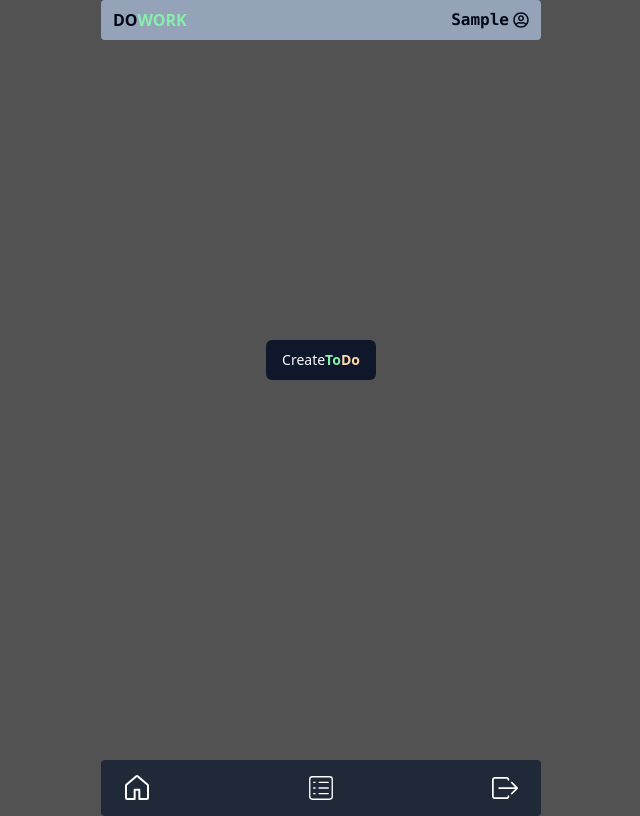
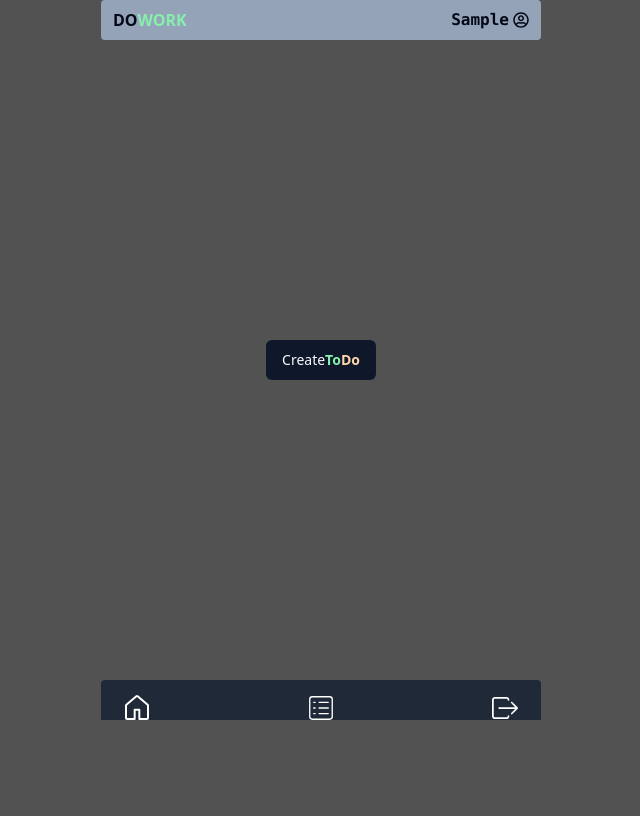
Before and after one commit to adaniket/todofrontEnd, a React (Vite) app: page /dashboard in a window 1280 px wide. Shown: the whole page, without its empty margins (314-954 px from the left). Built offline with nearby package versions, Linux system fonts and the light colour scheme; sample sign-in values are in the browser's storage.

Commit message:
css change

```diff
--- a/src/Global.css
+++ b/src/Global.css
@@ -13,7 +13,7 @@
     /* @apply border border-cyan-500; */
     max-width: 440px;
     position: relative;
-    min-height: 100vh;
+    max-height: 90vh;
     overflow: hidden;
   }
 
@@ -24,7 +24,7 @@
 
   .content-wrapper {
     width: inherit;
-    height: 90vh;
+    height: 80vh;
     overflow-y: scroll;
   }
   .avatar-holder {
--- a/src/index.css
+++ b/src/index.css
@@ -67,6 +67,6 @@
   body {
     @apply text-foreground bg-neutral-600  mx-auto w-full;
     max-width: 450px;
-    height: 90vh;
+    overflow: hidden;
   }
 }
```
Also changed, not shown: 1 other file (tests, documents, lock files or other folders).
